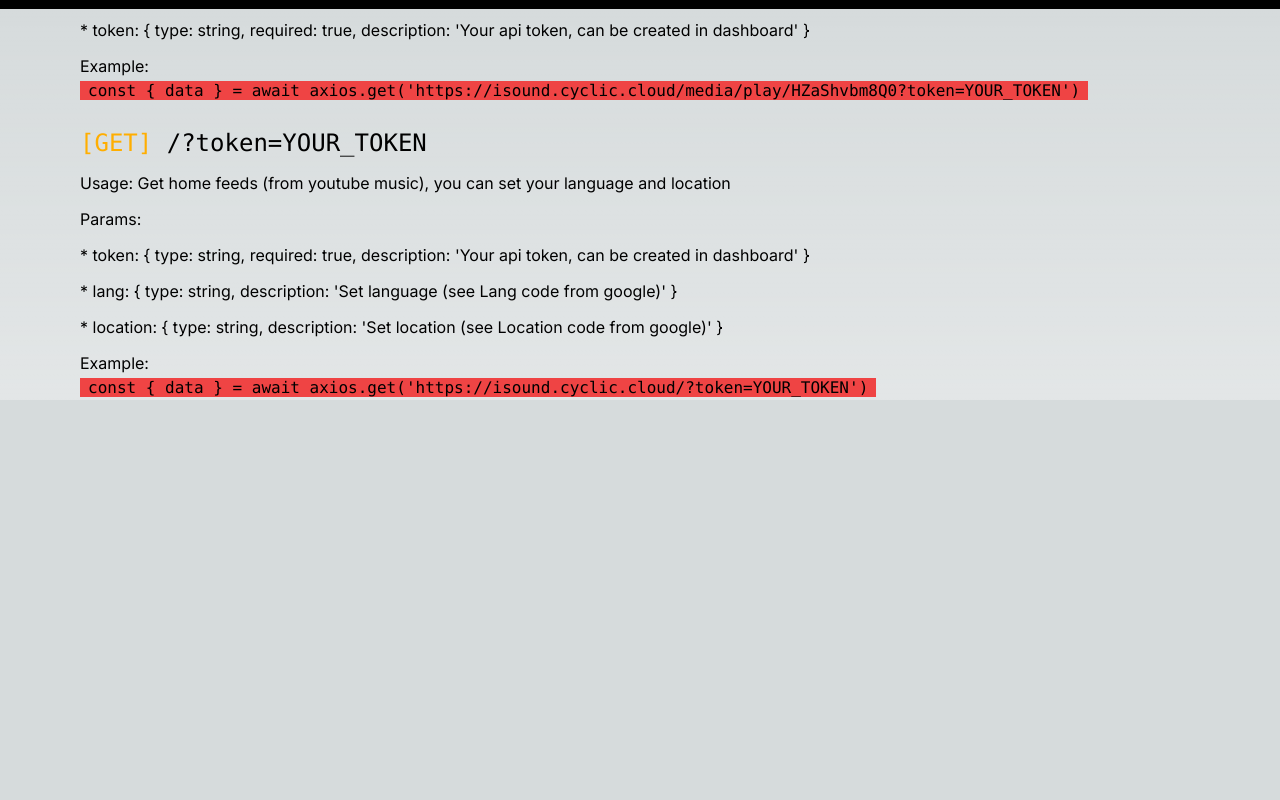
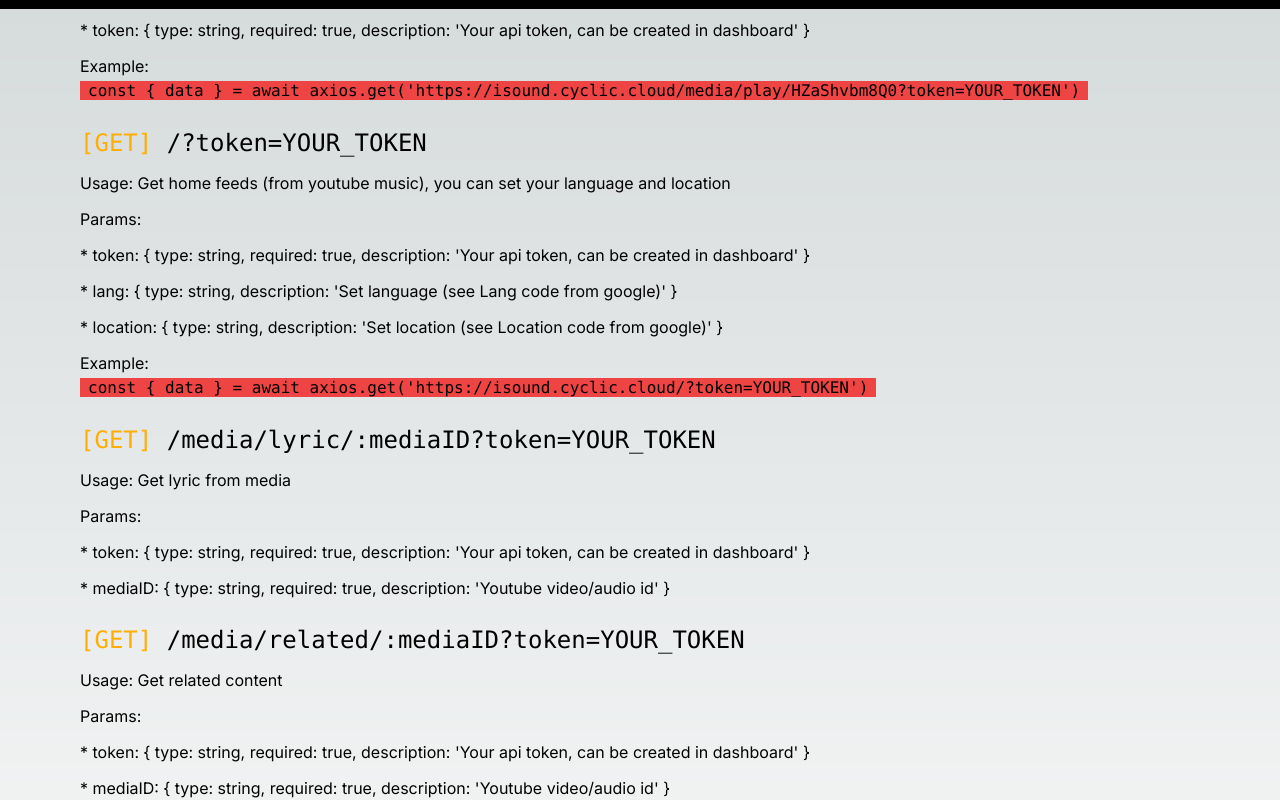
Before and after one commit to darkness-vn/isound, a Next.js app: page /document in a window 1280 px wide. Shown: the part 1223-2023 px from the top of the page. Before the commit the page ends 1623 px from the top, so only its background shows below. Built offline with nearby package versions, Linux system fonts and the light colour scheme.

Commit message:
add document api +++

```diff
--- a/app/dashboard/create-token/createToken.container.tsx
+++ b/app/dashboard/create-token/createToken.container.tsx
@@ -8,6 +8,7 @@ import { AiOutlineLeft } from "react-icons/ai"
 import Input from '@/components/input'
 import PrivateRoute from '@/hooks/privateRoute'
 import { auth } from '@/firebase/init'
+import useDeliver from '@/hooks/deliver'
 
 const onChange = (checkedValues: CheckboxValueType[]) => {
 
@@ -44,13 +45,8 @@ function CreateTokenContainer() {
 
     const handleCreateAPIToken = async () => {
         try {
-            const idToken = await auth.currentUser?.getIdToken()
-
-            const {data} = await axios.post("https://isound.cyclic.cloud/user/token/create-api-token", {
-                tokenName,
-                idToken,
-                accessToken: 'hello world'
-            })
+            const { generateToken } = await useDeliver()
+            await generateToken({ tokenName })
             router.push("/dashboard")
         } catch (err) {
 
--- a/app/document/document.container.tsx
+++ b/app/document/document.container.tsx
@@ -82,6 +82,22 @@ const DocumentContainer: FC<Props> = (props) => {
                     {`const { data } = await axios.get('https://isound.cyclic.cloud/?token=YOUR_TOKEN')`}
                 </code>
             </section>
+
+            <section className="space-y-3 mb-6">
+                <code className="text-2xl"><span className="get-method">[GET]</span> /media/lyric/:mediaID?token=YOUR_TOKEN</code>
+                <p>Usage: Get lyric from media</p>
+                <p>Params:</p>
+                <p>* token: {"{ type: string, required: true, description: 'Your api token, can be created in dashboard' }"}</p>
+                <p>* mediaID: {"{ type: string, required: true, description: 'Youtube video/audio id' }"}</p>
+            </section>
+
+            <section className="space-y-3 mb-6">
+                <code className="text-2xl"><span className="get-method">[GET]</span> /media/related/:mediaID?token=YOUR_TOKEN</code>
+                <p>Usage: Get related content</p>
+                <p>Params:</p>
+                <p>* token: {"{ type: string, required: true, description: 'Your api token, can be created in dashboard' }"}</p>
+                <p>* mediaID: {"{ type: string, required: true, description: 'Youtube video/audio id' }"}</p>
+            </section>
         </div>
     </div>
 }
```
Also changed, not shown: hooks/deliver.tsx (+21 -2 lines).
